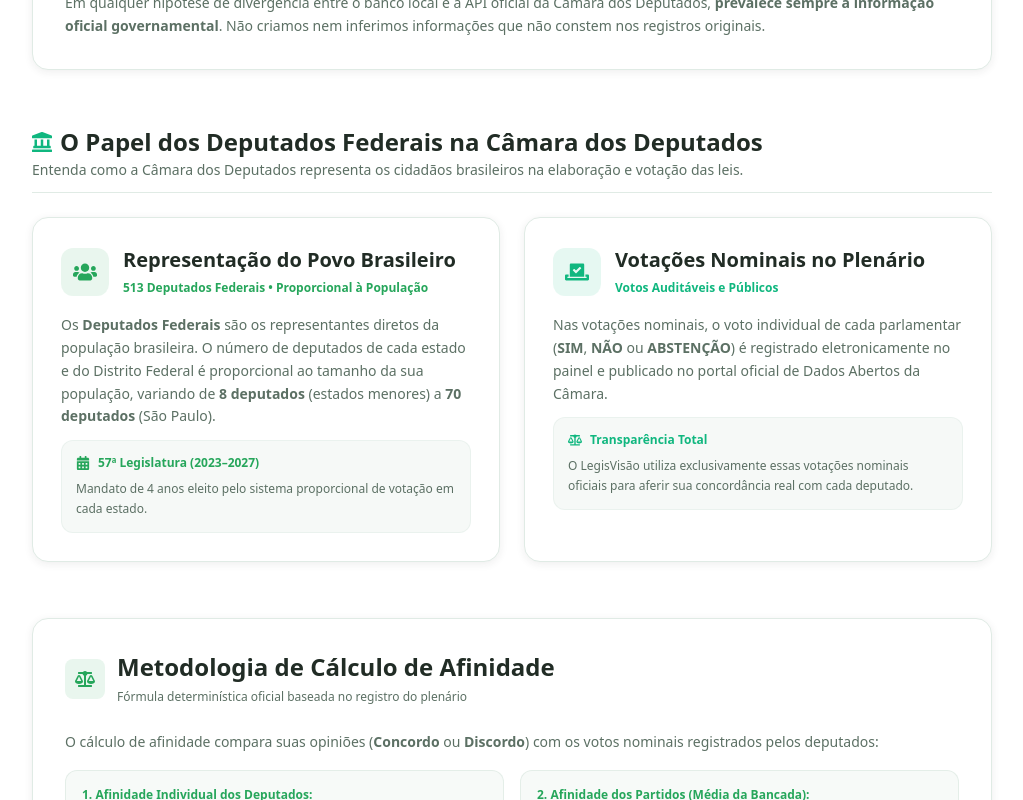
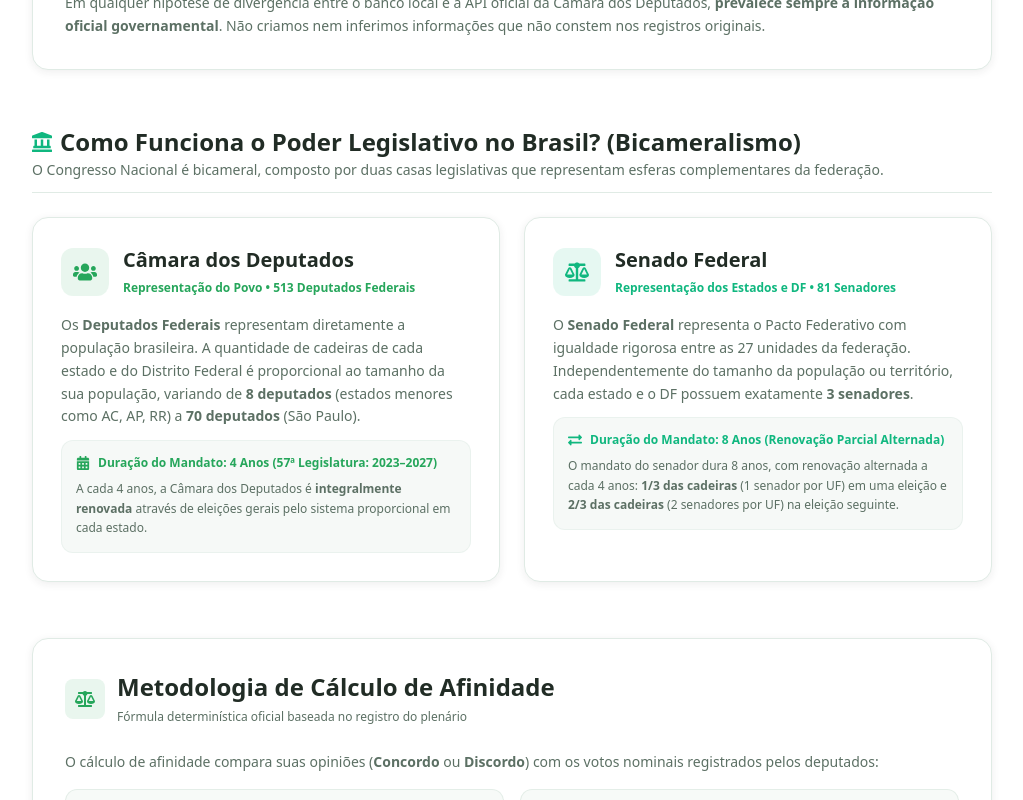
Before and after one commit to didifive/legisvisao, a Next.js app: page /faq in a window 1280 px wide. Shown: the part 980-1780 px from the top of the page, without its empty margins (128-1151 px from the left). Built offline with nearby package versions, Linux system fonts and the light colour scheme; no server answers; the database is empty.

Commit message:
atualiza faq

```diff
--- a/app/faq/page.tsx
+++ b/app/faq/page.tsx
@@ -16,6 +16,8 @@
   FaCodeBranch,
   FaHistory,
   FaClock,
+  FaExchangeAlt,
+  FaQuoteLeft,
 } from "react-icons/fa";
 import { Button } from "@/app/components/ui/Button";
 import { useSystemStatus } from "@/app/components/SystemStatusProvider";
@@ -276,20 +278,20 @@
         </div>
       </section>
 
-      {/* 4. GUIA CÍVICO: A CÂMARA DOS DEPUTADOS */}
+      {/* 4. GUIA CÍVICO: BICAMERALISMO & MANDATOS */}
       <section className="space-y-6">
         <div className="border-b border-border pb-3">
           <h2 className="text-2xl font-bold text-foreground flex items-center gap-2">
             <FaLandmark className="text-secondary w-5 h-5" />
-            O Papel dos Deputados Federais na Câmara dos Deputados
+            Como Funciona o Poder Legislativo no Brasil? (Bicameralismo)
           </h2>
           <p className="text-xs sm:text-sm text-muted-foreground mt-0.5">
-            Entenda como a Câmara dos Deputados representa os cidadãos brasileiros na elaboração e votação das leis.
+            O Congresso Nacional é bicameral, composto por duas casas legislativas que representam esferas complementares da federação.
           </p>
         </div>
 
-        <div className="grid grid-cols-1 md:grid-cols-2 gap-6">
-          {/* Card 1: Representação Popular */}
+        <div className="grid grid-cols-1 lg:grid-cols-2 gap-6">
+          {/* Card 1: Câmara dos Deputados */}
           <div className="p-6 sm:p-7 rounded-2xl bg-card border border-border shadow-soft flex flex-col justify-between space-y-6">
             <div className="space-y-4">
               <div className="flex items-center gap-3.5">
@@ -298,61 +300,61 @@
                 </div>
                 <div>
                   <h3 className="font-bold text-foreground text-xl">
-                    Representação do Povo Brasileiro
+                    Câmara dos Deputados
                   </h3>
                   <span className="text-xs font-semibold text-primary">
-                    513 Deputados Federais • Proporcional à População
+                    Representação do Povo • 513 Deputados Federais
                   </span>
                 </div>
               </div>
 
               <div className="space-y-3 text-sm text-muted-foreground leading-relaxed">
                 <p>
-                  Os <strong>Deputados Federais</strong> são os representantes diretos da população brasileira. O número de deputados de cada estado e do Distrito Federal é proporcional ao tamanho da sua população, variando de <strong>8 deputados</strong> (estados menores) a <strong>70 deputados</strong> (São Paulo).
+                  Os <strong>Deputados Federais</strong> representam diretamente a população brasileira. A quantidade de cadeiras de cada estado e do Distrito Federal é proporcional ao tamanho da sua população, variando de <strong>8 deputados</strong> (estados menores como AC, AP, RR) a <strong>70 deputados</strong> (São Paulo).
                 </p>
 
                 <div className="p-3.5 rounded-xl bg-muted/60 border border-border/50 text-xs space-y-2 text-foreground">
                   <div className="flex items-center gap-2 font-bold text-primary">
                     <FaCalendarAlt className="w-3.5 h-3.5" />
-                    <span>57ª Legislatura (2023–2027)</span>
+                    <span>Duração do Mandato: 4 Anos (57ª Legislatura: 2023–2027)</span>
                   </div>
                   <p className="text-muted-foreground leading-relaxed">
-                    Mandato de 4 anos eleito pelo sistema proporcional de votação em cada estado.
+                    A cada 4 anos, a Câmara dos Deputados é <strong>integralmente renovada</strong> através de eleições gerais pelo sistema proporcional em cada estado.
                   </p>
                 </div>
               </div>
             </div>
           </div>
 
-          {/* Card 2: Deliberação no Plenário */}
+          {/* Card 2: Senado Federal */}
           <div className="p-6 sm:p-7 rounded-2xl bg-card border border-border shadow-soft flex flex-col justify-between space-y-6">
             <div className="space-y-4">
               <div className="flex items-center gap-3.5">
                 <div className="w-12 h-12 rounded-xl bg-secondary/10 text-secondary flex items-center justify-center font-bold shrink-0">
-                  <FaVoteYea className="w-6 h-6" />
+                  <FaBalanceScale className="w-6 h-6" />
                 </div>
                 <div>
                   <h3 className="font-bold text-foreground text-xl">
-                    Votações Nominais no Plenário
+                    Senado Federal
                   </h3>
                   <span className="text-xs font-semibold text-secondary">
-                    Votos Auditáveis e Públicos
+                    Representação dos Estados e DF • 81 Senadores
                   </span>
                 </div>
               </div>
 
               <div className="space-y-3 text-sm text-muted-foreground leading-relaxed">
                 <p>
-                  Nas votações nominais, o voto individual de cada parlamentar (<strong>SIM</strong>, <strong>NÃO</strong> ou <strong>ABSTENÇÃO</strong>) é registrado eletronicamente no painel e publicado no portal oficial de Dados Abertos da Câmara.
+                  O <strong>Senado Federal</strong> representa o Pacto Federativo com igualdade rigorosa entre as 27 unidades da federação. Independentemente do tamanho da população ou território, cada estado e o DF possuem exatamente <strong>3 senadores</strong>.
                 </p>
 
                 <div className="p-3.5 rounded-xl bg-muted/60 border border-border/50 text-xs space-y-2 text-foreground">
                   <div className="flex items-center gap-2 font-bold text-secondary">
-                    <FaBalanceScale className="w-3.5 h-3.5" />
-                    <span>Transparência Total</span>
+                    <FaExchangeAlt className="w-3.5 h-3.5" />
+                    <span>Duração do Mandato: 8 Anos (Renovação Parcial Alternada)</span>
                   </div>
                   <p className="text-muted-foreground leading-relaxed">
-                    O LegisVisão utiliza exclusivamente essas votações nominais oficiais para aferir sua concordância real com cada deputado.
+                    O mandato do senador dura 8 anos, com renovação alternada a cada 4 anos: <strong>1/3 das cadeiras</strong> (1 senador por UF) em uma eleição e <strong>2/3 das cadeiras</strong> (2 senadores por UF) na eleição seguinte.
                   </p>
                 </div>
               </div>
@@ -570,6 +572,54 @@
             </a>
           </p>
         </div>
+
+        <div className="pt-4 flex flex-wrap gap-3">
+          <Button variant="hero" href="/opiniao">
+            Analisar Propostas
+          </Button>
+          <Button variant="outline" href="/afinidade">
+            Ver Afinidade
+          </Button>
+        </div>
+      </section>
+
+      {/* 8. PENSAMENTOS & REFLEXÕES */}
+      <section className="space-y-4 pt-4">
+        <div className="flex items-center gap-2 border-b border-border pb-3">
+          <FaQuoteLeft className="text-primary w-5 h-5" />
+          <h2 className="text-2xl font-bold text-foreground">
+            Pensamentos & Inspirações
+          </h2>
+        </div>
+
+        <div className="grid grid-cols-1 md:grid-cols-3 gap-4">
+          <div className="p-5 rounded-2xl bg-card border border-border shadow-soft flex flex-col justify-between space-y-3">
+            <p className="text-sm italic text-foreground leading-relaxed">
+              &ldquo;Julgue um homem pelas suas perguntas, não pelas suas respostas.&rdquo;
+            </p>
+            <span className="text-xs font-semibold text-primary">
+              — Voltaire
+            </span>
+          </div>
+
+          <div className="p-5 rounded-2xl bg-card border border-border shadow-soft flex flex-col justify-between space-y-3">
+            <p className="text-sm italic text-foreground leading-relaxed">
+              &ldquo;A dúvida é o princípio da sabedoria.&rdquo;
+            </p>
+            <span className="text-xs font-semibold text-primary">
+              — Aristóteles
+            </span>
+          </div>
+
+          <div className="p-5 rounded-2xl bg-primary/5 border border-primary/20 shadow-soft flex flex-col justify-between space-y-3">
+            <p className="text-sm italic text-foreground font-medium leading-relaxed">
+              &ldquo;Nenhuma fonte é completa por si só. Busque informações diversas e verificáveis para formar sua opinião.&rdquo;
+            </p>
+            <span className="text-xs font-bold text-primary">
+              — Zancanela, Luis (LegisVisão, 2026)
+            </span>
+          </div>
+        </div>
       </section>
     </main>
   );
```
